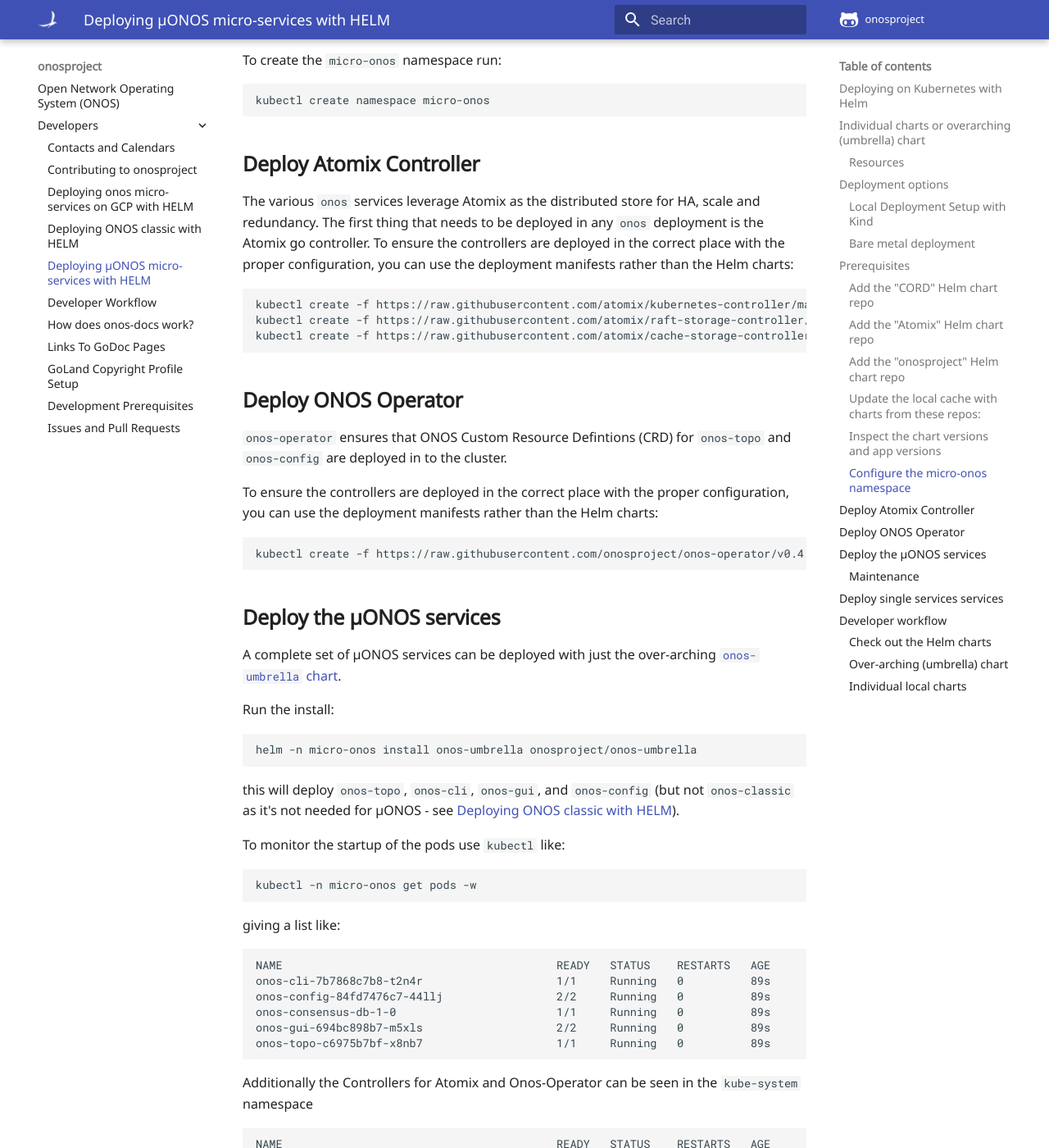
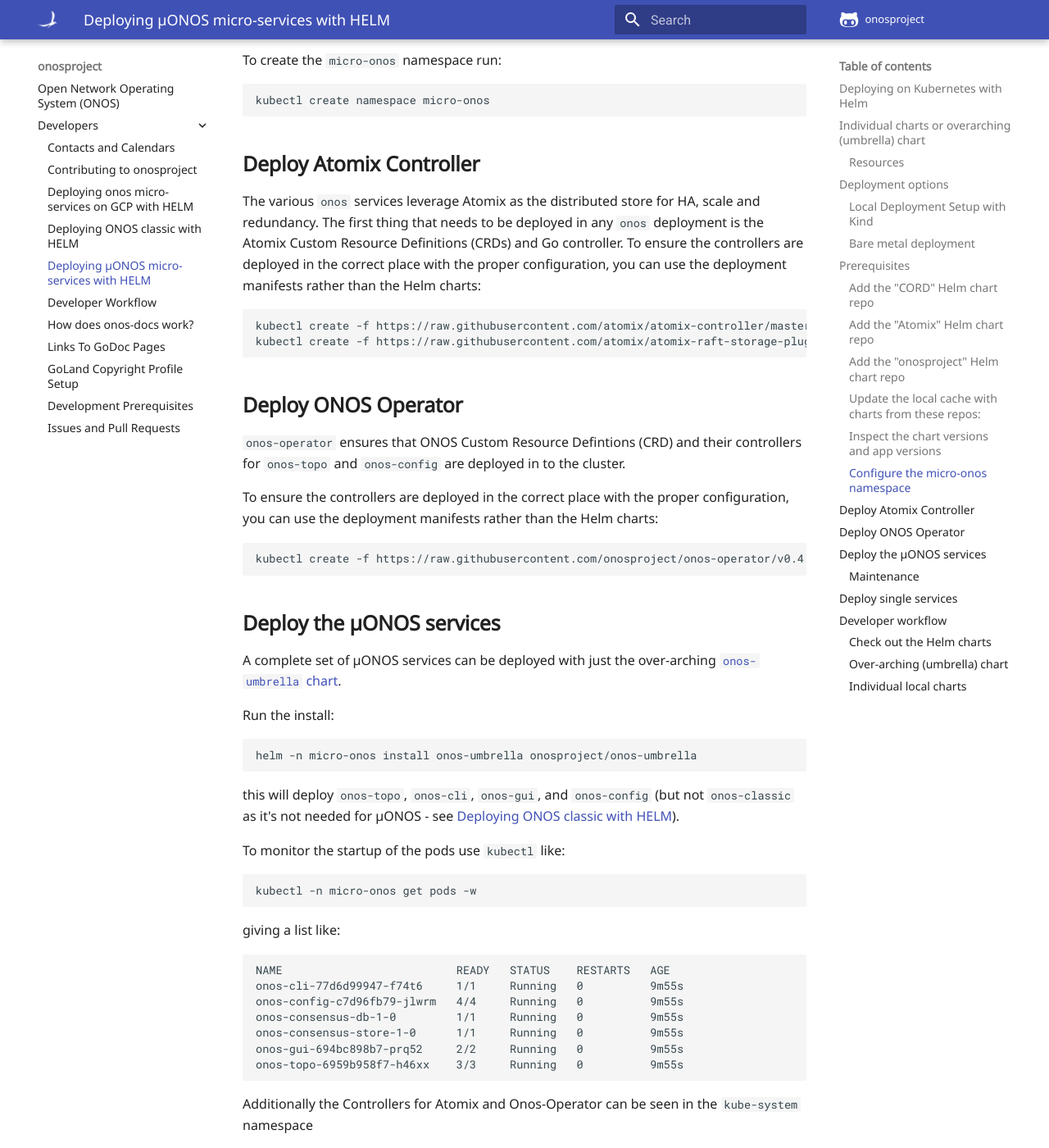
Before and after one commit to onosproject/onos-docs, an MkDocs documentation site: the page built from docs/content/developers/deploy_with_helm.md, in a window 1280 px wide and 1400 px high, scrolled down 3297 px. Shown: the whole window at 82% size. Built offline with MkDocs 1.6.1 and Material for MkDocs 9.7.7, drawn with Linux system fonts in a browser that asks for light colours; some of the changed text lies outside the part shown.

Commit message:
Updating deploy with helm for atomix and onos op (#144)

````diff
--- a/docs/content/developers/deploy_with_helm.md
+++ b/docs/content/developers/deploy_with_helm.md
@@ -133,20 +133,22 @@ kubectl create namespace micro-onos
 ## Deploy Atomix Controller
 
 The various `onos` services leverage Atomix as the distributed store for HA, scale and redundancy.
-The first thing that needs to be deployed in any `onos` deployment is the Atomix go controller.
+The first thing that needs to be deployed in any `onos` deployment is the Atomix
+Custom Resource Definitions (CRDs) and Go controller.
 To ensure the controllers are deployed in the correct place with the proper configuration, you can use the deployment manifests rather than the Helm charts:
 ```bash
-kubectl create -f https://raw.githubusercontent.com/atomix/kubernetes-controller/master/deploy/atomix-controller.yaml
-kubectl create -f https://raw.githubusercontent.com/atomix/raft-storage-controller/master/deploy/raft-storage-controller.yaml
-kubectl create -f https://raw.githubusercontent.com/atomix/cache-storage-controller/master/deploy/cache-storage-controller.yaml
+kubectl create -f https://raw.githubusercontent.com/atomix/atomix-controller/master/deploy/atomix-controller.yaml
+kubectl create -f https://raw.githubusercontent.com/atomix/atomix-raft-storage-plugin/master/deploy/atomix-raft-storage-plugin.yaml
 ```
 
 ## Deploy ONOS Operator
-`onos-operator` ensures that ONOS Custom Resource Defintions (CRD) for `onos-topo` and `onos-config` are deployed in to the cluster.
+`onos-operator` ensures that ONOS Custom Resource Defintions (CRD) and their
+controllers for `onos-topo` and `onos-config` are deployed in to the cluster.
 
-To ensure the controllers are deployed in the correct place with the proper configuration, you can use the deployment manifests rather than the Helm charts:
+To ensure the controllers are deployed in the correct place with the proper
+configuration, you can use the deployment manifests rather than the Helm charts:
 ```bash
-kubectl create -f https://raw.githubusercontent.com/onosproject/onos-operator/v0.4.1/deploy/onos-operator.yaml
+kubectl create -f https://raw.githubusercontent.com/onosproject/onos-operator/v0.4.3/deploy/onos-operator.yaml
 ```
 
 ## Deploy the µONOS services
@@ -168,22 +170,22 @@ kubectl -n micro-onos get pods -w
 
 giving a list like:
 ```
-NAME                                         READY   STATUS    RESTARTS   AGE
-onos-cli-7b7868c7b8-t2n4r                    1/1     Running   0          89s
-onos-config-84fd7476c7-44llj                 2/2     Running   0          89s
-onos-consensus-db-1-0                        1/1     Running   0          89s
-onos-gui-694bc898b7-m5xls                    2/2     Running   0          89s
-onos-topo-c6975b7bf-x8nb7                    1/1     Running   0          89s
+NAME                          READY   STATUS    RESTARTS   AGE
+onos-cli-77d6d99947-f74t6     1/1     Running   0          9m55s
+onos-config-c7d96fb79-jlwrm   4/4     Running   0          9m55s
+onos-consensus-db-1-0         1/1     Running   0          9m55s
+onos-consensus-store-1-0      1/1     Running   0          9m55s
+onos-gui-694bc898b7-prq52     2/2     Running   0          9m55s
+onos-topo-6959b958f7-h46xx    3/3     Running   0          9m55s
 ```
 
 Additionally the Controllers for Atomix and Onos-Operator can be seen in the `kube-system` namespace
 ```
 NAME                                         READY   STATUS    RESTARTS   AGE
-atomix-controller-d69c9d45c-fx9b7            1/1     Running   42         79d
-cache-storage-controller-65977dccc8-gdcb2    1/1     Running   42         79d
-raft-storage-controller-79649fc8c7-qcj44     1/1     Running   42         79d
-config-operator-56dc64df8d-h8cpb             1/1     Running   0          3h16m
-topo-operator-6f555cb86-54pdz                1/1     Running   0          3h16m
+kube-system          atomix-controller-945fc9bbd-f9zmm                 1/1     Running   0          91m
+kube-system          atomix-raft-storage-controller-678d9ff777-hnn4q   1/1     Running   0          91m
+kube-system          config-operator-898669f88-k66n2                   1/1     Running   0          90m
+kube-system          topo-operator-76c64f486d-b7967                    1/1     Running   0          90m
 ```
 
 ### Maintenance
@@ -202,7 +204,7 @@ To delete the deployment issue:
 helm delete -n micro-onos onos-umbrella
 ```
 
-## Deploy single services services
+## Deploy single services
 **Alternatively** can deploy each service by itself. Please refer to each service's `deployment` file to get the exact command for each helm chart.
 Example for [onos-topo](https://docs.onosproject.org/onos-topo/docs/deployment/).
 
@@ -210,7 +212,7 @@ Example for [onos-topo](https://docs.onosproject.org/onos-topo/docs/deployment/)
 helm -n micro-onos install onos-topo onosproject/onos-topo
 ```
 
-> For individual services it is necessary to install Atomix first, as above:
+> For individual services it is necessary to install CRDs first, as above:
 
 ## Developer workflow
 Developers may want to run and deploy charts that have not yet been released. This
@@ -233,14 +235,9 @@ git clone https://github.com/onosproject/onos-helm-charts && cd onos-helm-charts
 ```
 
 ### Over-arching (umbrella) chart
-Run the build of dependent charts to use the local `onos-umbrella` over-arching chart:
+Run the build of dependent charts to use the *local* `onos-umbrella` over-arching chart:
 ```bash
-make clean && make deps
-```
-
-If you make changes to one of the charts and want to re-deploy, please first issue:
-```bash
-helm dependency update onos-umbrella
+make deps
 ```
 
 ### Individual local charts
````
